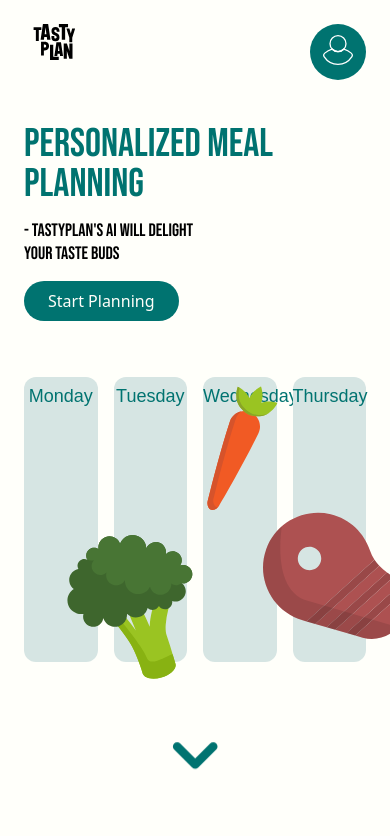
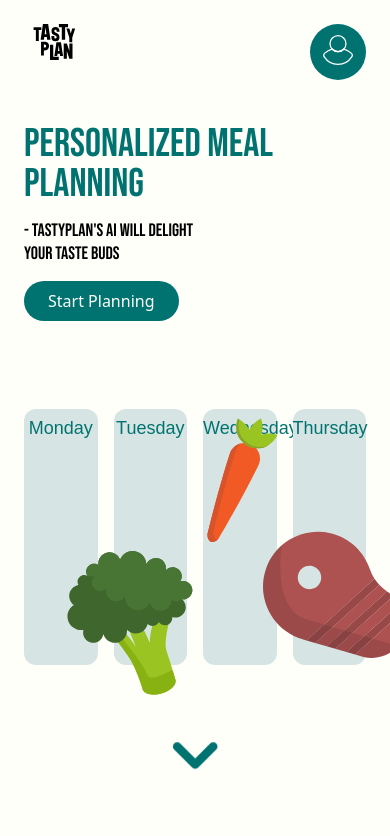
Before and after one commit to fichtnerma/Tastyplan, a Next.js app in the folder frontend/: page / in a window 390 px wide. Shown: the top 836 px of the page. Built offline with nearby package versions, Linux system fonts and the light colour scheme; a web font is replaced by a local one.

Commit message:
fix: remove unnecessary div, adjust margin top of weektable to avoid button to float over it

```diff
--- a/frontend/src/components/Startpage/HeaderHome/HeaderHome.tsx
+++ b/frontend/src/components/Startpage/HeaderHome/HeaderHome.tsx
@@ -57,13 +57,11 @@ function HeaderHome() {
                 <h1 className="text-green-custom2 leading-none">Planning</h1>
                 <h2 className="h5 !mb-0">- Tastyplan's AI will delight</h2>
                 <h2 className="h5">your taste buds</h2>
-                <div className="">
-                    <Link href="/authentication/registration" data-cy="start-planning-btn" className="btn-primary">
-                        Start Planning
-                    </Link>
-                </div>
+                <Link href="/authentication/registration" data-cy="start-planning-btn" className="btn-primary">
+                    Start Planning
+                </Link>
             </div>
-            <div className="col-span-5 row-span-3 row-start-5 lg:col-span-3 lg:row-span-6 lg:col-start-3 lg:row-start-2 lg:ml-[-3rem] mt-[-2rem] relative">
+            <div className="col-span-5 row-span-3 row-start-5 lg:col-span-3 lg:row-span-6 lg:col-start-3 lg:row-start-2 lg:ml-[-3rem] mt-0 md:mt-[-2rem] relative">
                 <div className="grid grid-cols-4 grid-rows-1 gap-4 lg:gap-12 h-full">
                     <div className="bg-green-custom1 h-[90%] rounded-[12px] lg:rounded-[30px]">
                         <p className={`h5 !font-zeyada text-green-custom2  text-center my-0 mx-auto pt-2`}>Monday</p>
```
